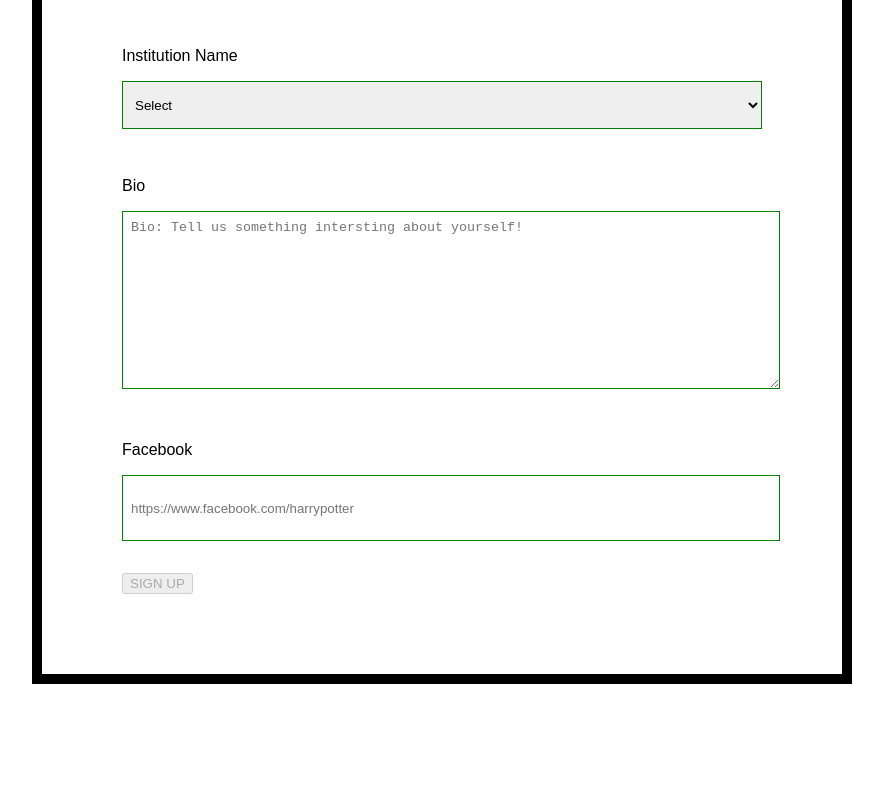
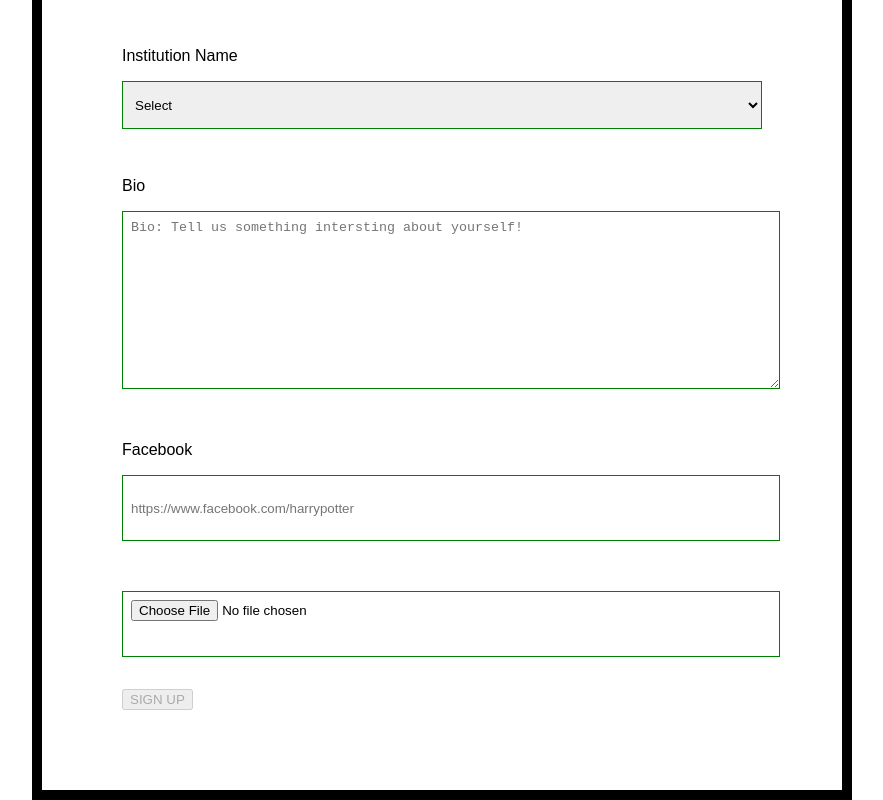
Before and after one commit to Aseelaldallal/Form_Playground, a React (Create React App) app: page / in a window 1280 px wide. Shown: the part 929-1729 px from the top of the page, without its empty margins (198-1081 px from the left). Before the commit the page ends 1613 px from the top, so only its background shows below. Built offline with nearby package versions, Linux system fonts and the light colour scheme.

Commit message:
enable image upload

```diff
--- a/src/containers/SignUp/SignUp.js
+++ b/src/containers/SignUp/SignUp.js
@@ -167,7 +167,8 @@ class SignUp extends Component {
         validationMessage: 'Please enter a valid url'
       }
     },
-    formIsValid: false
+    formIsValid: false,
+    imgURL: ''
   };
 
   // This method shows userInput on screen, validates it, and updates state.formIsValid accordingly
@@ -251,9 +252,21 @@ class SignUp extends Component {
     });
   };
 
+  // Submit form: Create User
   handleSubmit = event => {
     event.preventDefault();
     console.log('Submit!');
+  };
+
+  handleImageChange = e => {
+    e.preventDefault();
+    let reader = new FileReader();
+    let file = e.target.files[0];
+    reader.onloadend = () => {
+      //this.props.uploadImage(reader.result, file);
+      this.setState({ imgURL: reader.result });
+    };
+    reader.readAsDataURL(file);
   };
 
   render() {
@@ -261,6 +274,8 @@ class SignUp extends Component {
       <div className="container">
         <form onSubmit={this.handleSubmit}>
           {this.renderFormElements()}
+          <img src={this.state.imgURL} />
+          <input type="file" onChange={e => this.handleImageChange(e)} />
           <button disabled={!this.state.formIsValid}>SIGN UP</button>
         </form>
       </div>
```
